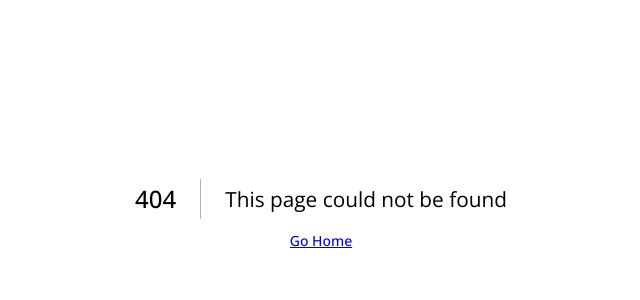
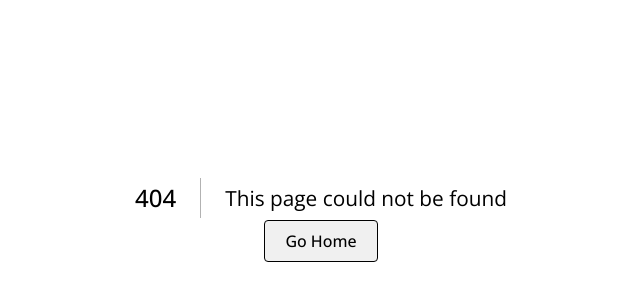
Before and after one commit to IlyaKozak/graphiql-app, a Next.js app: page /404 in a window 1280 px wide. Shown: the part 180-480 px from the top of the page, without its empty margins (319-959 px from the left). Built offline with nearby package versions, Linux system fonts and the light colour scheme; no server answers.

Commit message:
refactor:replace with button 404 page home link

```diff
--- a/src/components/Custom404/Custom404.tsx
+++ b/src/components/Custom404/Custom404.tsx
@@ -1,7 +1,10 @@
-import Link from 'next/link';
+// import Link from 'next/link';
 
 import { useLocaleContext } from '../../context/locale.context';
 import classes from './Custom404.module.css';
+import { WELCOME_LINK } from '@/constants/links';
+import ButtonWithLink from '../ButtonWithLink/ButtonWithLink';
+import { PADDING_BUTTON_LEFT_RIGHT_404, PADDING_BUTTON_TOP_BOT_404 } from '@/constants/dimensions';
 
 export default function Custom404() {
   const [locale] = useLocaleContext();
@@ -15,7 +18,12 @@ export default function Custom404() {
         <h1 className={classes.errorCode}>404</h1>
         <h2 className={classes.errorMessage}>{h2}</h2>
       </div>
-      <Link href="/">{goHome}</Link>
+      <ButtonWithLink
+        itemLink={WELCOME_LINK}
+        itemText={goHome}
+        paddingTopBottom={PADDING_BUTTON_TOP_BOT_404}
+        paddingLeftRight={PADDING_BUTTON_LEFT_RIGHT_404}
+      />
     </main>
   );
 }
--- a/src/constants/dimensions.tsx
+++ b/src/constants/dimensions.tsx
@@ -10,3 +10,5 @@ export const LOGO_STACK_ITEM_WIDTH = 70;
 export const LOGO_STACK_ITEM_HEIGHT = 70;
 export const PADDING_BUTTON_TOP_BOT = 13;
 export const PADDING_BUTTON_LEFT_RIGHT = 50;
+export const PADDING_BUTTON_TOP_BOT_404 = 0;
+export const PADDING_BUTTON_LEFT_RIGHT_404 = 20;
--- a/src/constants/links.ts
+++ b/src/constants/links.ts
@@ -10,3 +10,4 @@ export const CSS_LINK = 'https://www.w3.org/TR/CSS/#css';
 export const FIREBASE_LINK = 'https://firebase.google.com/';
 export const AUTHORIZED_LINK = '/graphiql';
 export const NOT_AUTHORIZED_LINK = '/auth';
+export const WELCOME_LINK = '/';
```
